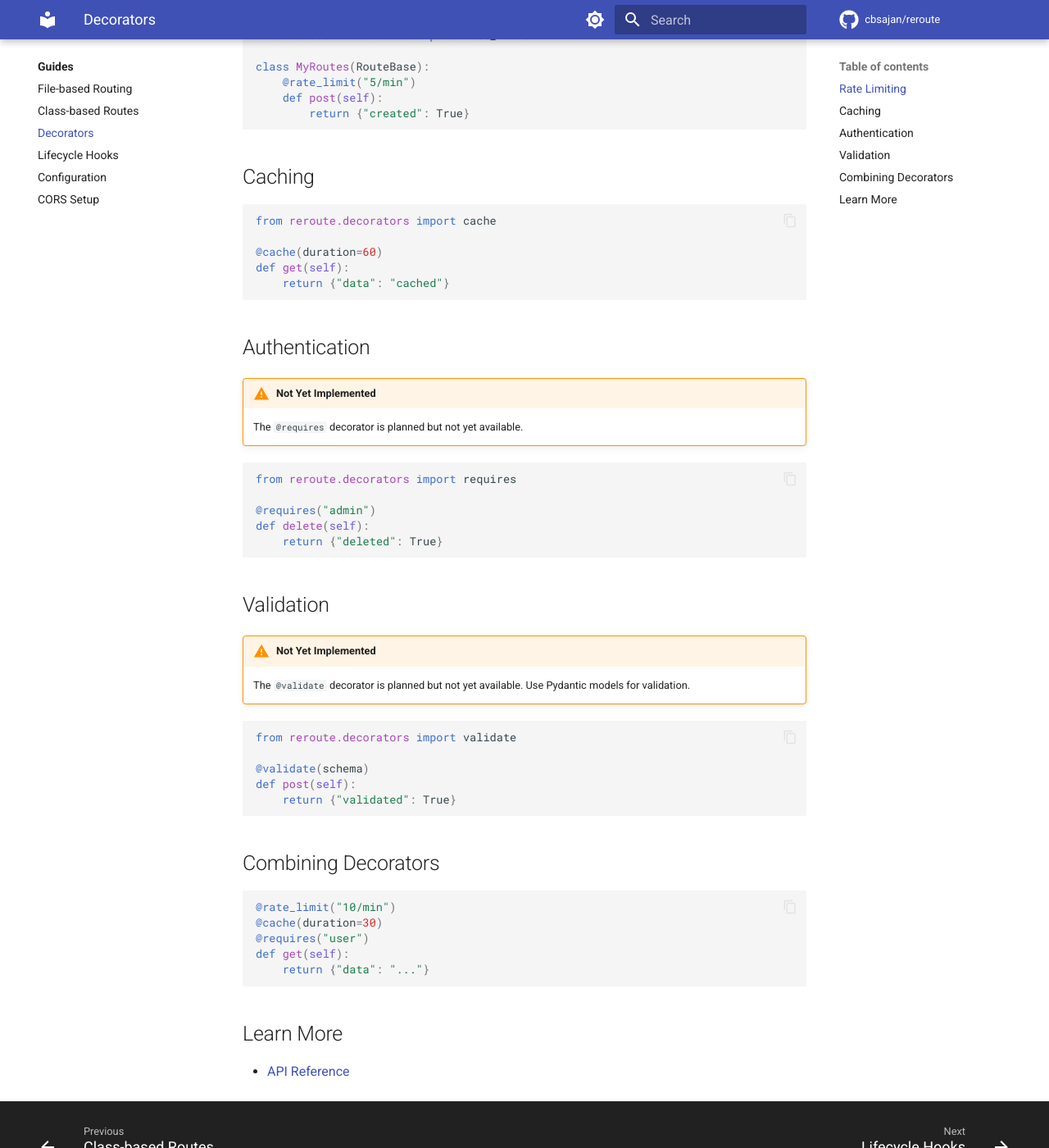
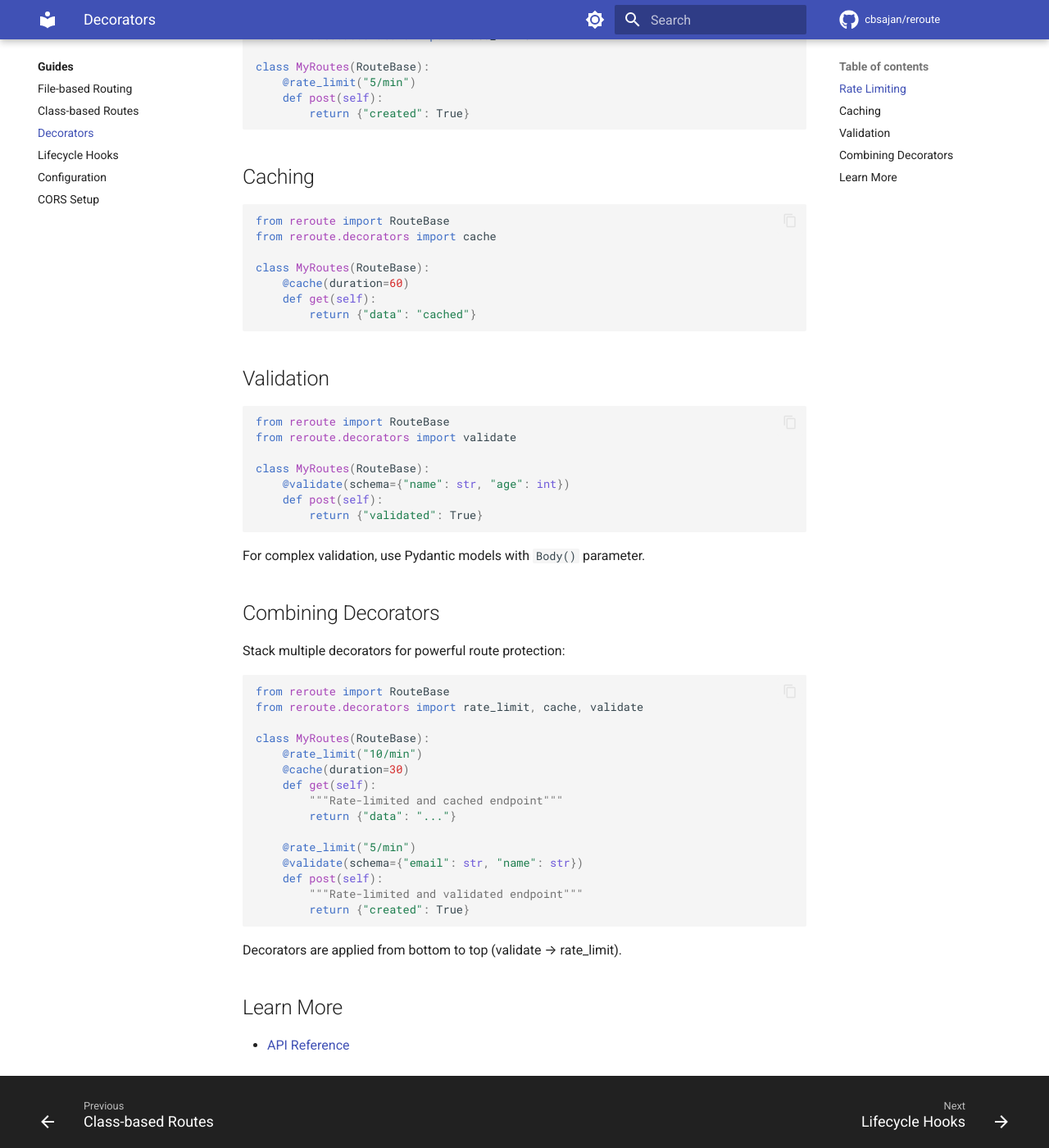
Before and after one commit to cbsajan/reroute-docs, an MkDocs documentation site: the page built from docs/guides/decorators.md, in a window 1280 px wide and 1400 px high, scrolled down 340 px. Shown: the whole window at 82% size. Built offline with MkDocs 1.6.1 and Material for MkDocs 9.7.7, drawn with Linux system fonts in a browser that asks for light colours; comment, search, counter and statistics services are not loaded; the version menu is left out.

Commit message:
fix: critical code bugs that would cause runtime errors
DATABASE EXAMPLE (docs/examples/database.md):
- Fixed incorrect generator usage: next(get_db()) → SessionLocal() with try/finally
- Changed import from get_db to SessionLocal
- Prevents database connection leaks in production
- Lines 119-136: Added proper try/finally blocks for both GET and POST

FIRST-ROUTE EXAMPLE (docs/getting-started/first-route.md):
- Fixed async/await error: def post → async def post
- Line 149: Can't use await in non-async function
- Would cause SyntaxError at runtime

RATE-LIMITING EXAMPLE (docs/examples/rate-limiting.md):
- Removed undefined RateLimitExceeded exception reference
- Replaced with correct explanation of automatic 429 responses
- Lines 43-55: Documented actual decorator behavior

DECORATORS GUIDE (docs/guides/decorators.md):
- Fixed standalone function to class-based route pattern
- Removed "Not Yet Implemented" warnings for validate decorator
- Updated combining decorators example with proper RouteBase class
- Made all examples framework-agnostic (works with Flask and FastAPI)
- Lines 17-65: All code now runnable as-is

All fixes address bugs from comprehensive audit that would prevent
users from running example code successfully.

````diff
--- a/docs/guides/decorators.md
+++ b/docs/guides/decorators.md
@@ -17,48 +17,52 @@ class MyRoutes(RouteBase):
 ## Caching
 
 ```python
+from reroute import RouteBase
 from reroute.decorators import cache
 
-@cache(duration=60)
-def get(self):
-    return {"data": "cached"}
-```
-
-## Authentication
-
-!!! warning "Not Yet Implemented"
-    The `@requires` decorator is planned but not yet available.
-
-```python
-from reroute.decorators import requires
-
-@requires("admin")
-def delete(self):
-    return {"deleted": True}
+class MyRoutes(RouteBase):
+    @cache(duration=60)
+    def get(self):
+        return {"data": "cached"}
 ```
 
 ## Validation
 
-!!! warning "Not Yet Implemented"
-    The `@validate` decorator is planned but not yet available. Use Pydantic models for validation.
-
 ```python
+from reroute import RouteBase
 from reroute.decorators import validate
 
-@validate(schema)
-def post(self):
-    return {"validated": True}
+class MyRoutes(RouteBase):
+    @validate(schema={"name": str, "age": int})
+    def post(self):
+        return {"validated": True}
 ```
+
+For complex validation, use Pydantic models with `Body()` parameter.
 
 ## Combining Decorators
 
+Stack multiple decorators for powerful route protection:
+
 ```python
-@rate_limit("10/min")
-@cache(duration=30)
-@requires("user")
-def get(self):
-    return {"data": "..."}
+from reroute import RouteBase
+from reroute.decorators import rate_limit, cache, validate
+
+class MyRoutes(RouteBase):
+    @rate_limit("10/min")
+    @cache(duration=30)
+    def get(self):
+        """Rate-limited and cached endpoint"""
+        return {"data": "..."}
+
+    @rate_limit("5/min")
+    @validate(schema={"email": str, "name": str})
+    def post(self):
+        """Rate-limited and validated endpoint"""
+        return {"created": True}
 ```
+
+Decorators are applied from bottom to top (validate → rate_limit).
 
 ## Learn More
 
````
Also changed, not shown: docs/examples/database.md (+16 -11 lines), docs/examples/rate-limiting.md (+11 -10 lines), docs/getting-started/first-route.md (+1 -1 lines).
